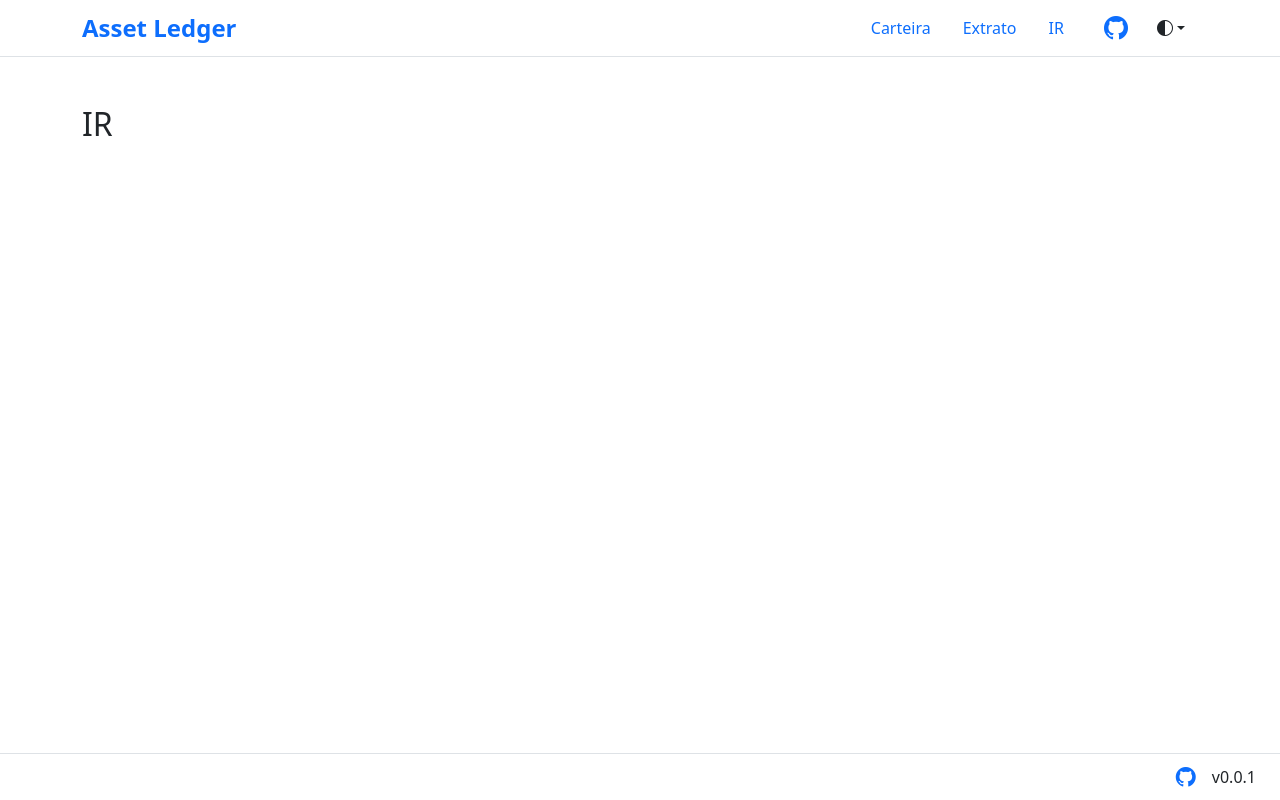
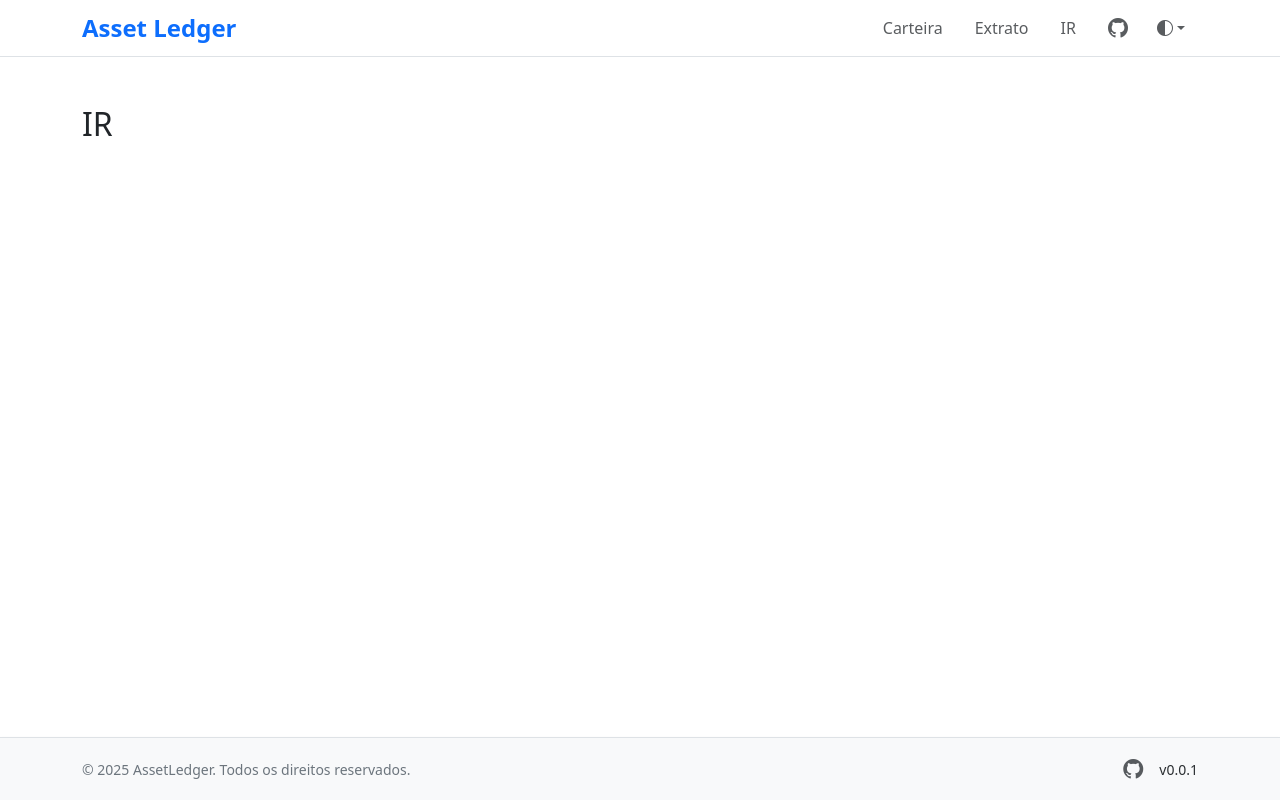
Before and after one commit to Giovani-Freitag/asset-ledger, a React (Vite) app: page /ir in a window 1280 px wide. Built offline with nearby package versions, Linux system fonts and the light colour scheme.

Commit message:
style: update Footer, Header, and ThemeSwitcher components for improved styling and consistency

```diff
--- a/src/components/Footer.tsx
+++ b/src/components/Footer.tsx
@@ -1,10 +1,23 @@
 export default function Footer({ githubUrl, version }: { githubUrl: string, version: string }) {
     return (
-        <footer className="d-flex justify-content-end align-items-center px-4 py-2 border-top">
-            <a href={githubUrl} target="_blank" rel="noopener noreferrer" className="me-3 fs-5">
-                <i className="bi bi-github"></i>
-            </a>
-            <span>v{version}</span>
+        <footer className="border-top py-3 bg-body-tertiary mt-auto shadow-sm">
+            <div className="container d-flex flex-column flex-md-row align-items-center justify-content-between gap-2">
+                <span className="text-secondary small">
+                    © {new Date().getFullYear()} AssetLedger. Todos os direitos reservados.
+                </span>
+                <div className="d-flex align-items-center gap-3">
+                    <a
+                        href={githubUrl}
+                        target="_blank"
+                        rel="noopener noreferrer"
+                        className="text-body-secondary fs-5"
+                        title="Ver no GitHub"
+                    >
+                        <i className="bi bi-github"></i>
+                    </a>
+                    <span className="text-secondary-emphasis small">v{version}</span>
+                </div>
+            </div>
         </footer>
     );
 }
--- a/src/components/Header.tsx
+++ b/src/components/Header.tsx
@@ -13,17 +13,23 @@ export default function Header({ githubUrl }: { githubUrl: string }) {
                     <nav>
                         <ul className="nav">
                             <li className="nav-item">
-                                <Link className="nav-link" to="/portfolio">Carteira</Link>
+                                <Link className="nav-link text-body-secondary" to="/portfolio">Carteira</Link>
                             </li>
                             <li className="nav-item">
-                                <Link className="nav-link" to="/statement">Extrato</Link>
+                                <Link className="nav-link text-body-secondary" to="/statement">Extrato</Link>
                             </li>
                             <li className="nav-item">
-                                <Link className="nav-link" to="/ir">IR</Link>
+                                <Link className="nav-link text-body-secondary" to="/ir">IR</Link>
                             </li>
                         </ul>
                     </nav>
-                    <a href={githubUrl} target="_blank" rel="noopener noreferrer" className="fs-4 ms-2">
+                    <a
+                        href={githubUrl}
+                        target="_blank"
+                        rel="noopener noreferrer"
+                        className="text-body-secondary fs-5"
+                        title="Ver no GitHub"
+                    >
                         <i className="bi bi-github"></i>
                     </a>
                     <ThemeSwitcher />
--- a/src/components/ThemeSwitcher.tsx
+++ b/src/components/ThemeSwitcher.tsx
@@ -33,7 +33,7 @@ export default function ThemeSwitcher() {
     return (
         <div className="dropdown" ref={ref}>
             <button
-                className="btn dropdown-toggle"
+                className="btn dropdown-toggle text-body-secondary"
                 type="button"
                 onClick={() => setOpen((o) => !o)}
                 aria-expanded={open}
```
